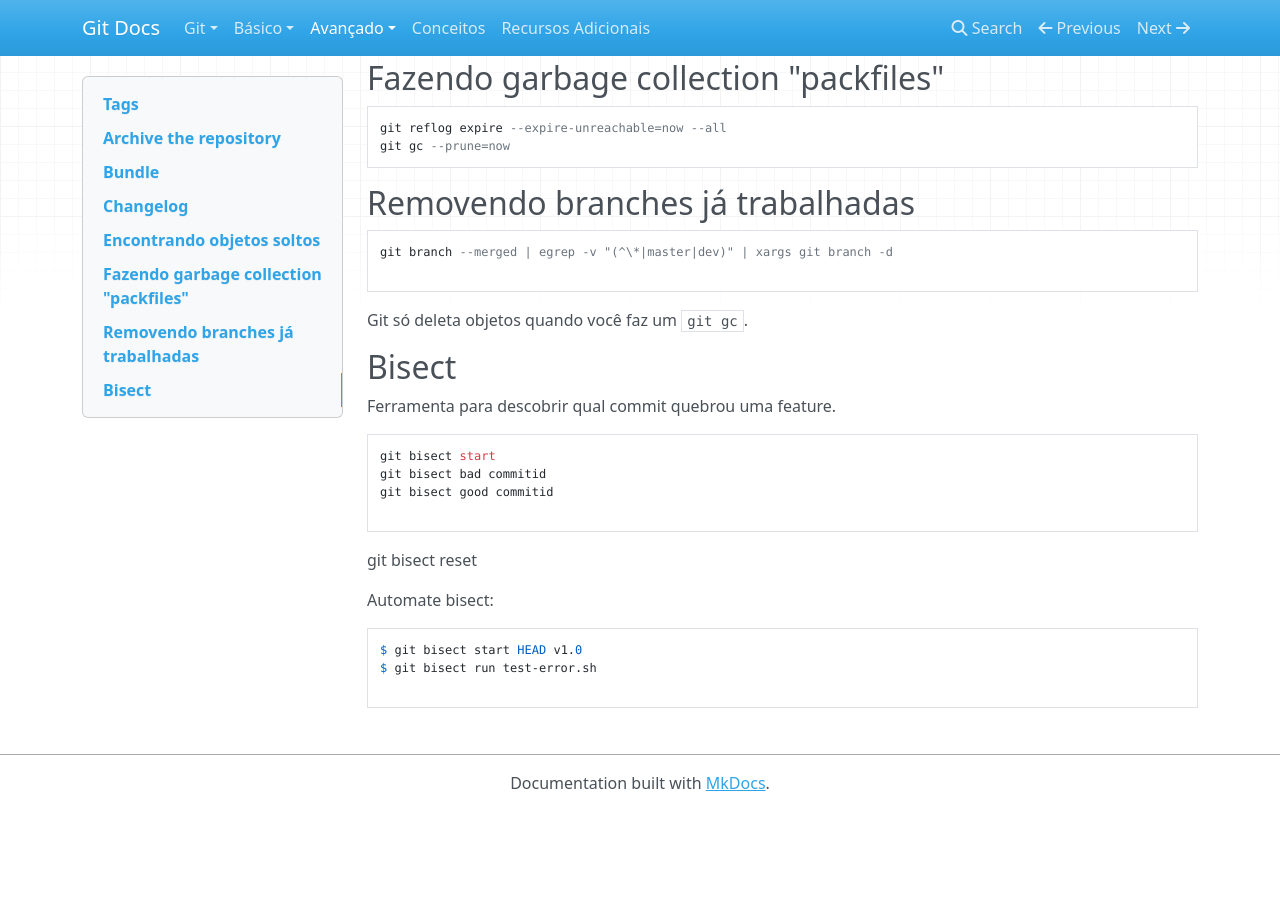
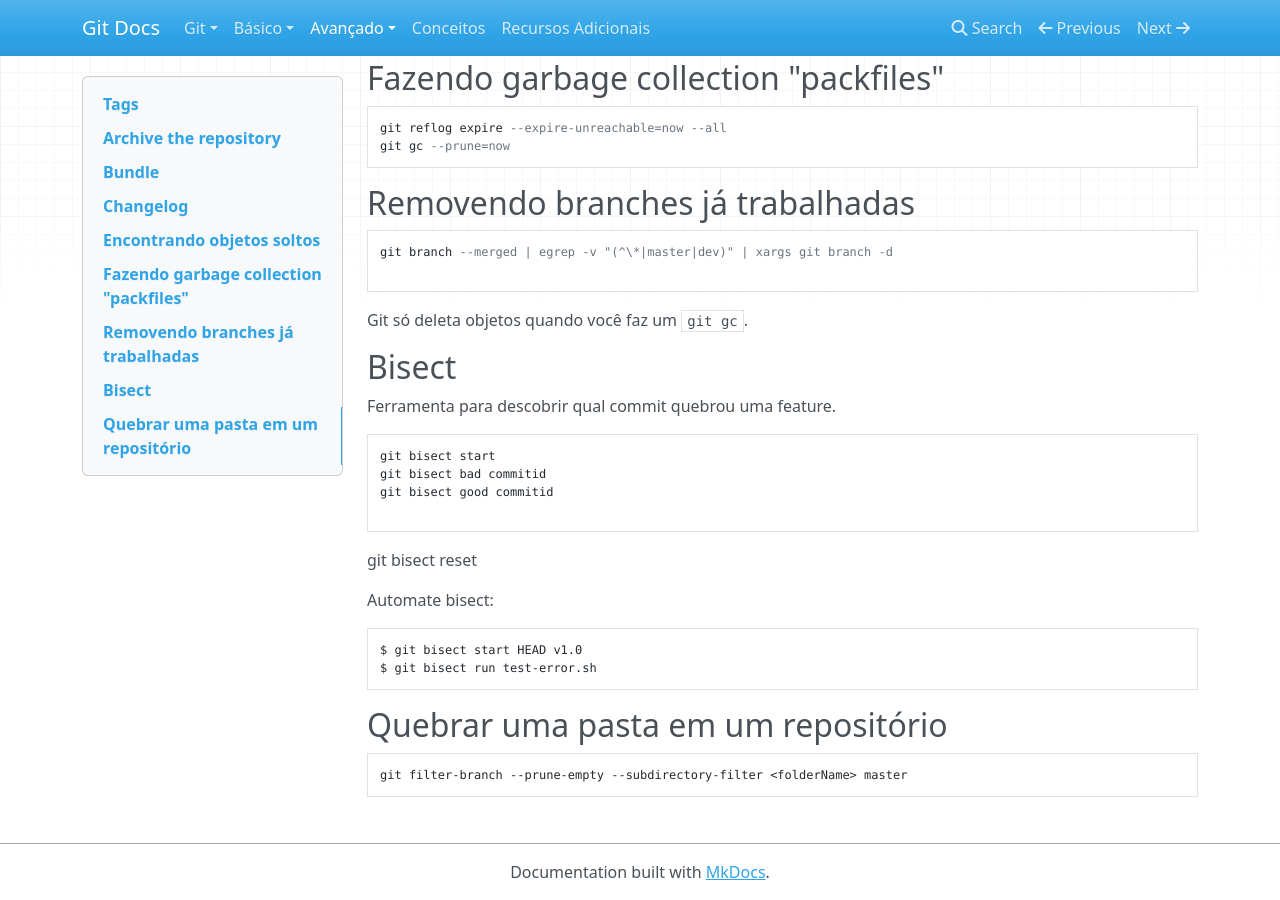
Before and after one commit to jeanCarloMachado/git_course, an MkDocs documentation site: the page built from docs/manutencao.md, in a window 1280 px wide and 900 px high, scrolled down 1224 px. Built offline with MkDocs 1.6.1, drawn with Linux system fonts in a browser that asks for light colours; nearby versions of some CDN libraries; old or Windows-style settings are respelled for this version of MkDocs; before the commit the page ends 2035 px from its top, so only the background shows below that.

Commit message:
improvements

````diff
--- a/docs/manutencao.md
+++ b/docs/manutencao.md
@@ -1,5 +1,4 @@
-Tags
-----
+## Tags
 
 
 Tags anotadas guardam o commit, quem comitou e uma descrição
@@ -84,8 +83,7 @@
 git gc --prune=now
 ```
 
-Removendo branches já trabalhadas
----------------------------------
+## Removendo branches já trabalhadas
 
 ```
 git branch --merged | egrep -v "(^\*|master|dev)" | xargs git branch -d
@@ -96,12 +94,11 @@
 
 
 
-Bisect
-------
+## Bisect
 
 Ferramenta para descobrir qual commit quebrou uma feature.
 
-```
+```sh
 git bisect start
 git bisect bad commitid
 git bisect good commitid
@@ -112,8 +109,13 @@
 
 Automate bisect:
 
-```
+```sh
 $ git bisect start HEAD v1.0
 $ git bisect run test-error.sh
+```
 
+## Quebrar uma pasta em um repositório
+
+```sh
+git filter-branch --prune-empty --subdirectory-filter <folderName> master
 ```
````
Also changed, not shown: docs/criando_historico.md (+14 -14 lines), docs/desfazendo.md (+8 -2 lines), docs/procurando.md (+13 -10 lines), docs/remotos.md (+1 -2 lines), 2 other files.
